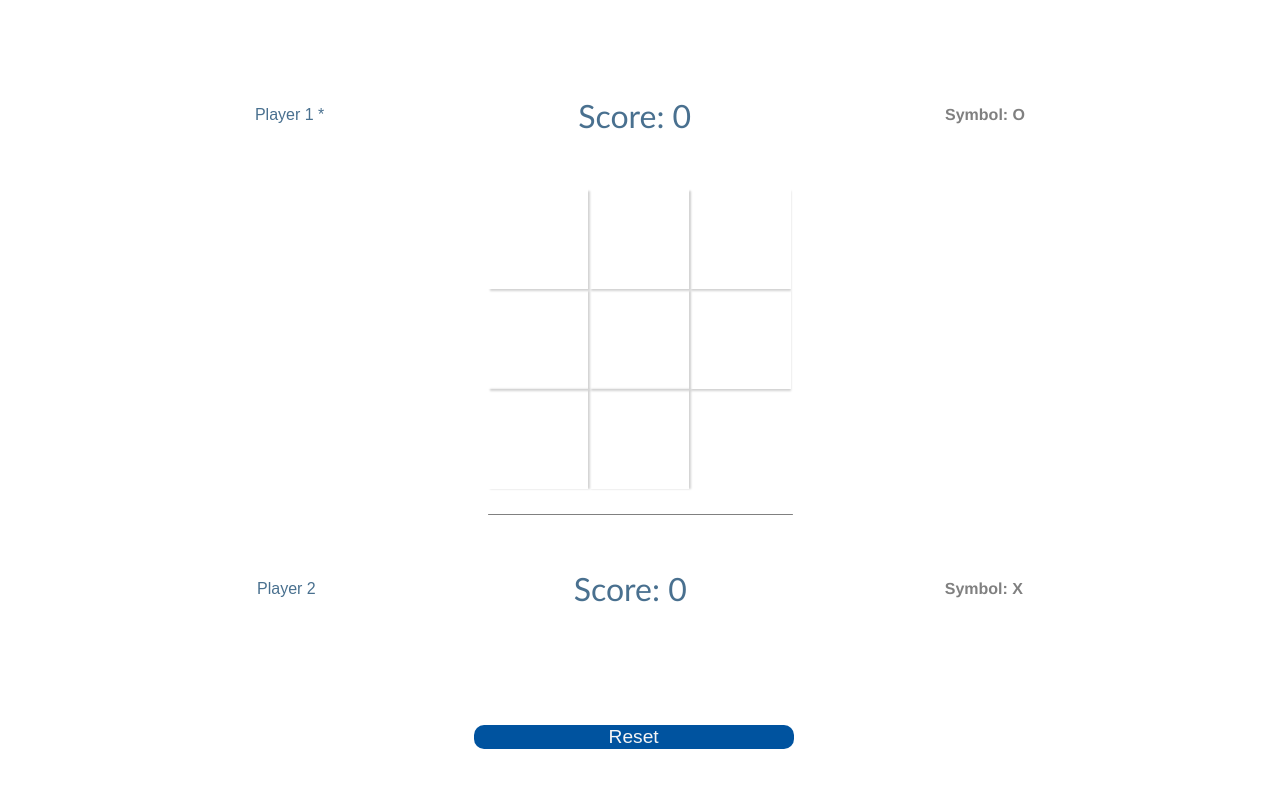
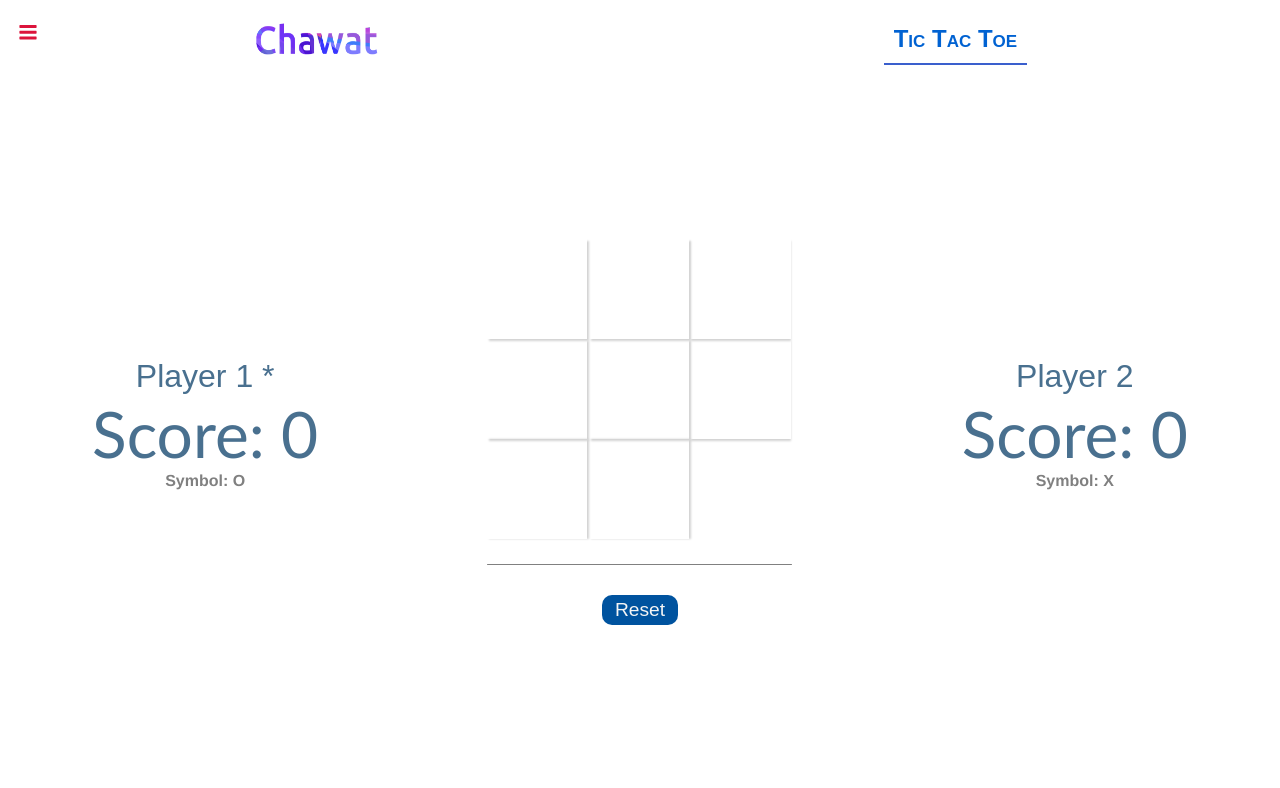
Before and after one commit to PretentiousOnPurpose/Web_Projects, a plain HTML site: page TicTacToe/index.html in a window 1280 px wide. Drawn offline with Linux system fonts and the light colour scheme; a web font is replaced by a local one.

Commit message:
Update index.html

```diff
--- a/TicTacToe/index.html
+++ b/TicTacToe/index.html
@@ -3,8 +3,8 @@
 <head>
     <meta charset="utf-8">
     <link href="https://fonts.googleapis.com/css?family=Cantarell" rel="stylesheet">
-    <link rel="stylesheet" href="main.css" media="(min-width:1281px)">
-    <link rel="stylesheet" href="mqx.css" media="(max-width:1280px)">
+    <link rel="stylesheet" href="main.css">
+
     <title>Tic Tac Toe - Chawat Apps</title>
     <meta name="viewport" content="width=device-width, initial-scale=1">
 </head>
```
